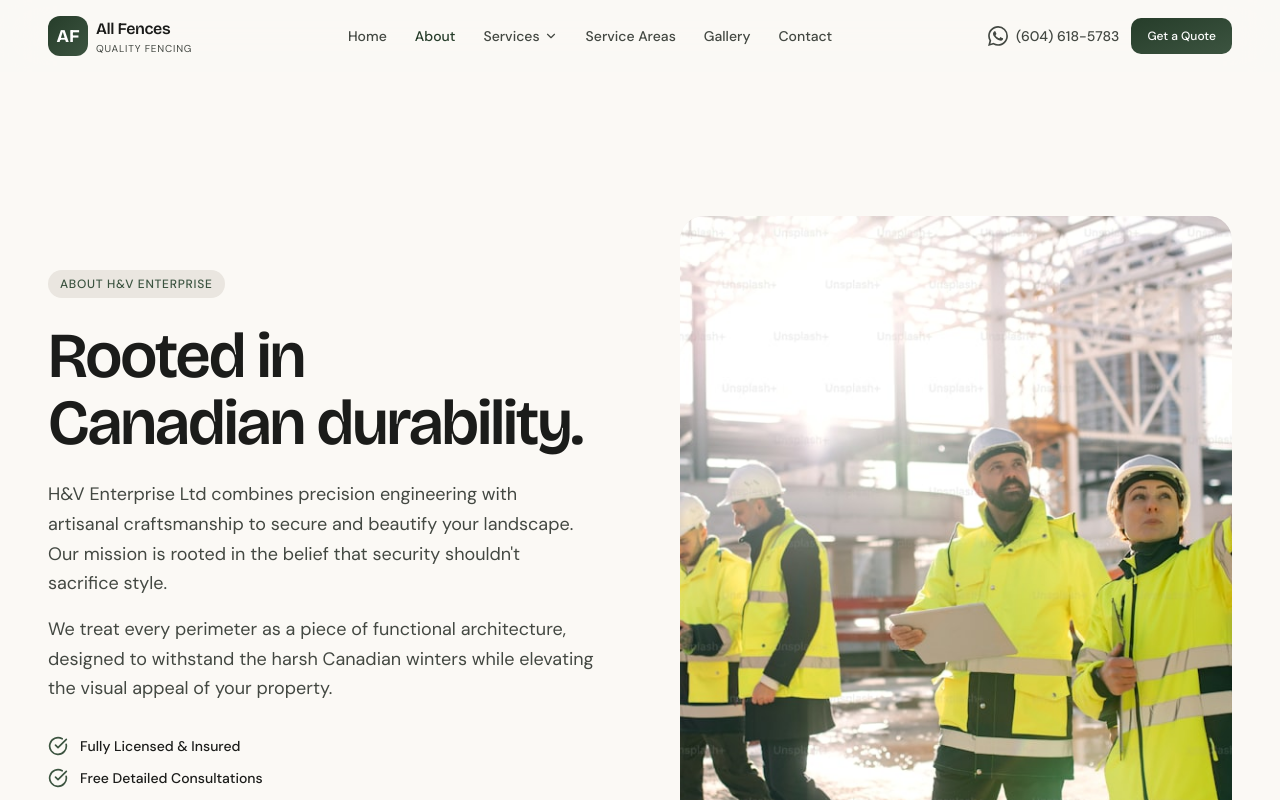
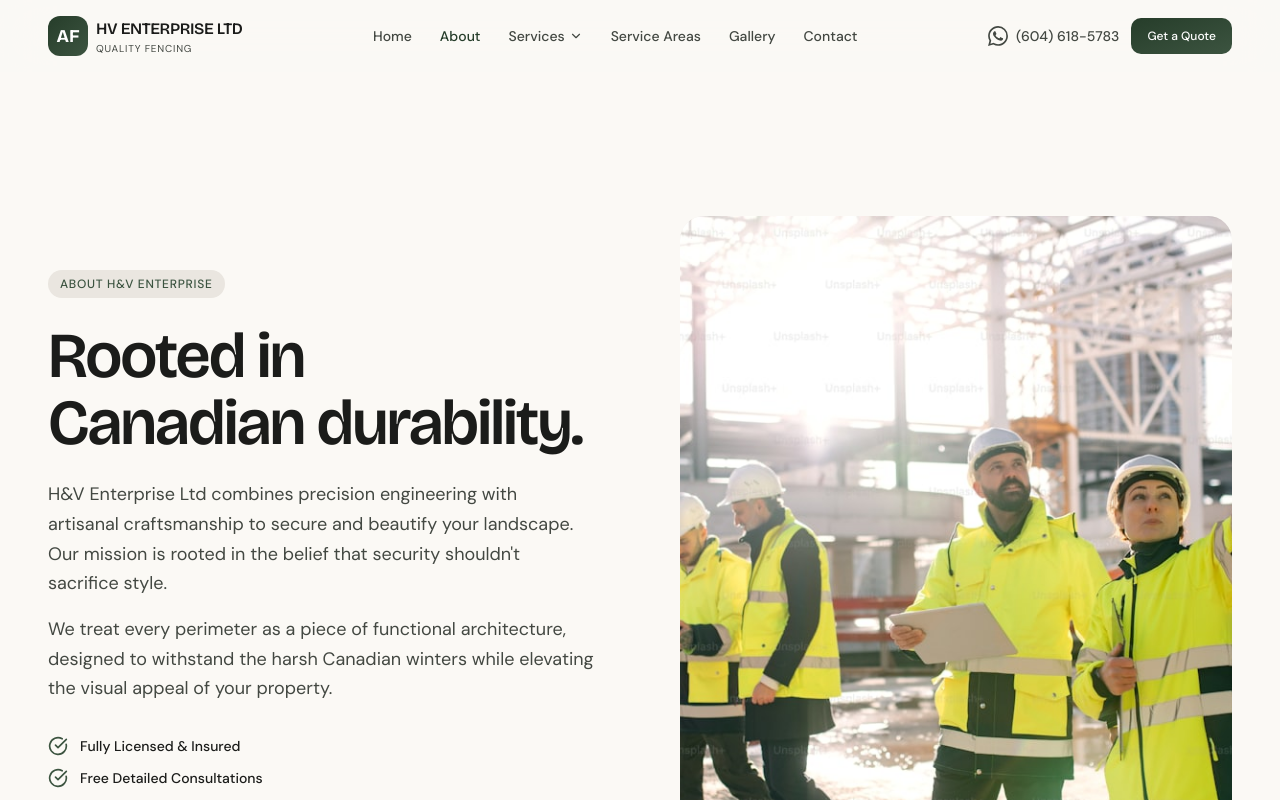
Before and after one commit to singhjashanjot/H-V-enterprise-ltd-client-work, a Next.js app in the folder apps/web/: page /about in a window 1280 px wide. Shown: the top 800 px of the page. Built offline with nearby package versions, Linux system fonts and the light colour scheme.

Commit message:
fix(metadata): update references from 'All Fences' to 'HV ENTERPRISE LTD' for consistency across the site

```diff
--- a/apps/web/src/app/about/page.tsx
+++ b/apps/web/src/app/about/page.tsx
@@ -8,7 +8,7 @@ import { TeamSection } from '@/components/features/about/team-section';
 export const metadata: Metadata = {
   title: 'About Us',
   description:
-    'Rooted in Canadian durability, All Fences combines precision engineering with artisanal craftsmanship to secure and beautify your landscape.',
+    'Rooted in Canadian durability, HV ENTERPRISE LTD combines precision engineering with artisanal craftsmanship to secure and beautify your landscape.',
 };
 
 export default function AboutPage() {
--- a/apps/web/src/app/contact/page.tsx
+++ b/apps/web/src/app/contact/page.tsx
@@ -8,7 +8,7 @@ import { AnimateOnScroll } from '@/components/common/animate-on-scroll';
 
 export const metadata: Metadata = {
   title: 'Contact & Free Quote',
-  description: 'Get a free fencing quote from All Fences. Contact our experts for professional consultation.',
+  description: 'Get a free fencing quote from HV ENTERPRISE LTD. Contact our experts for professional consultation.',
 };
 
 const tips = [
--- a/apps/web/src/app/layout.tsx
+++ b/apps/web/src/app/layout.tsx
@@ -18,8 +18,8 @@ const dmSans = DM_Sans({
 
 export const metadata: Metadata = {
   title: {
-    default: 'All Fences | Professional Fencing in BC',
-    template: '%s | All Fences',
+    default: 'HV ENTERPRISE LTD | Professional Fencing in BC',
+    template: '%s | HV ENTERPRISE LTD',
   },
   description:
     'Expert fencing installation in cedar, vinyl, aluminum, chain link, and more. Serving homeowners and businesses across the Okanagan, Kamloops, and Lower Mainland with warranties and craftsmanship you can actually feel.',
@@ -34,23 +34,23 @@ export const metadata: Metadata = {
     'fence installation',
     'Kelowna fencing',
     'fence contractor',
-    'All Fences',
+    'HV ENTERPRISE LTD',
   ],
-  authors: [{ name: 'All Fences' }],
-  creator: 'All Fences',
+  authors: [{ name: 'HV ENTERPRISE LTD' }],
+  creator: 'HV ENTERPRISE LTD',
   metadataBase: new URL('https://www.allfences.ca'),
   openGraph: {
     type: 'website',
     locale: 'en_CA',
     url: 'https://www.allfences.ca',
-    siteName: 'All Fences',
-    title: 'All Fences | Professional Fencing in BC',
+    siteName: 'HV ENTERPRISE LTD',
+    title: 'HV ENTERPRISE LTD | Professional Fencing in BC',
     description:
       'Expert fencing installation in cedar, vinyl, aluminum, chain link, and more. Serving homeowners and businesses across British Columbia.',
   },
   twitter: {
     card: 'summary_large_image',
-    title: 'All Fences | Professional Fencing in BC',
+    title: 'HV ENTERPRISE LTD | Professional Fencing in BC',
     description:
       'Expert fencing installation across British Columbia with warranties and craftsmanship you can actually feel.',
   },
--- a/apps/web/src/components/layout/footer.tsx
+++ b/apps/web/src/components/layout/footer.tsx
@@ -15,7 +15,7 @@ export function Footer() {
                 <span className="font-display text-lg font-bold text-primary">AF</span>
               </div>
               <span className="font-display text-base font-semibold tracking-tight text-surface">
-                All Fences
+                HV ENTERPRISE LTD
               </span>
             </div>
             <p className="mt-4 font-body text-sm leading-relaxed text-surface-dim">
@@ -137,7 +137,7 @@ export function Footer() {
       <div className="border-t border-surface/10">
         <div className="mx-auto flex max-w-7xl flex-col items-center justify-between gap-4 px-5 py-6 md:flex-row md:px-8 lg:px-12">
           <p className="font-body text-xs text-surface/50">
-            © {new Date().getFullYear()} All Fences. All rights reserved.
+            © {new Date().getFullYear()} HV ENTERPRISE LTD. All rights reserved.
           </p>
           <div className="flex items-center gap-6">
             {footerLegalLinks
--- a/apps/web/src/components/layout/header.tsx
+++ b/apps/web/src/components/layout/header.tsx
@@ -31,7 +31,7 @@ export function Header() {
           </div>
           <div className="hidden sm:block">
             <span className="font-display text-base font-semibold tracking-tight text-on-surface">
-              All Fences
+              HV ENTERPRISE LTD
             </span>
             <span className="block font-body text-[10px] uppercase tracking-[0.08em] text-on-surface-variant">
               Quality Fencing
--- a/packages/constants/src/site.ts
+++ b/packages/constants/src/site.ts
@@ -1,7 +1,7 @@
 import type { SiteConfig } from '@hv/types';
 
 export const siteConfig: SiteConfig = {
-  name: 'All Fences',
+  name: 'HV ENTERPRISE LTD',
   description:
     'Expert fencing installation in cedar, vinyl, aluminum, chain link, and more. Serving homeowners and businesses across the Okanagan, Kamloops, and Lower Mainland with warranties and craftsmanship you can actually feel.',
   url: 'https://www.allfences.ca',
```
